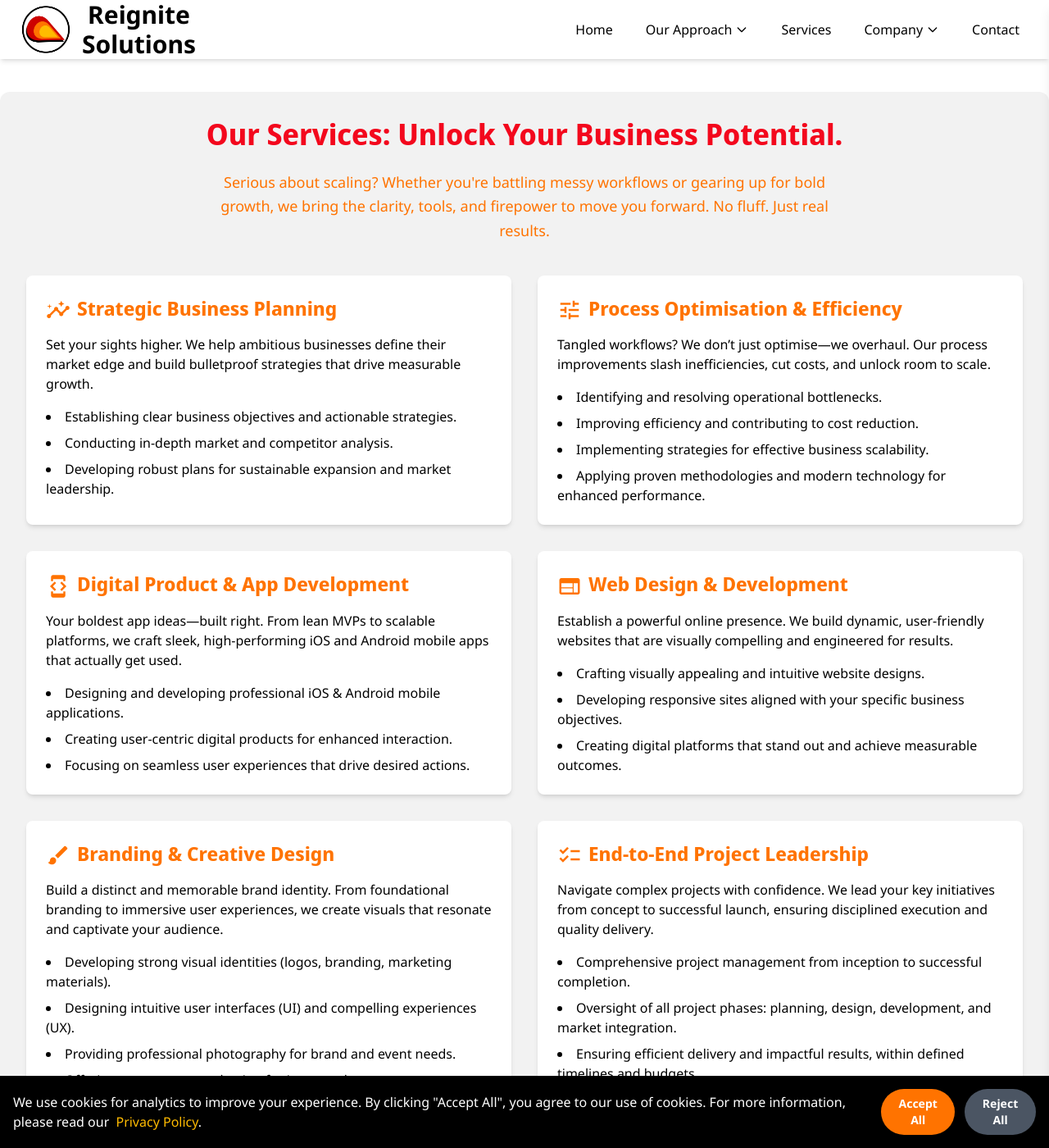
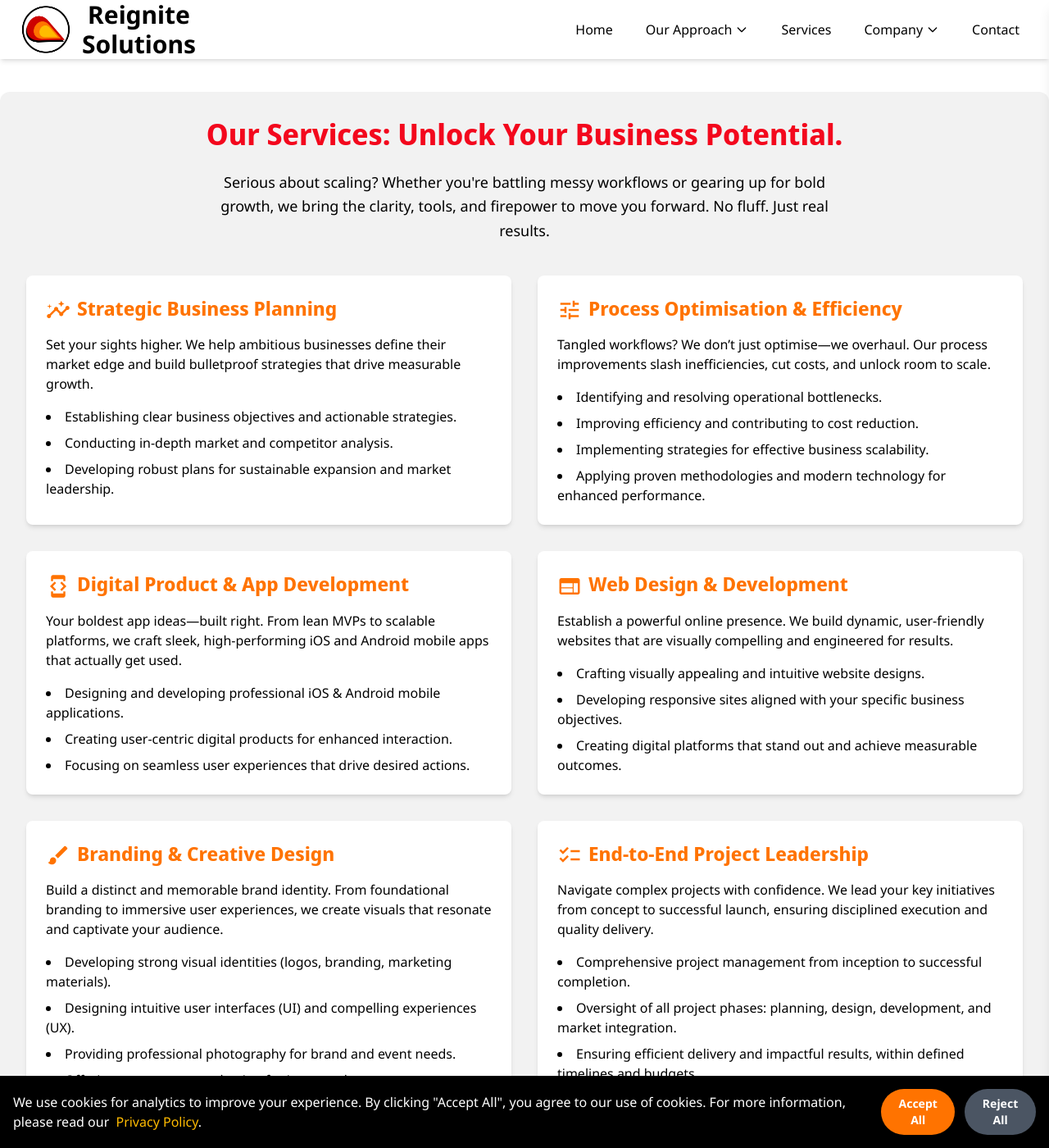
Before and after one commit to reignitesolutions/reignitesolutions.github.io, a Jekyll site: the page built from services.html, in a window 1280 px wide and 1400 px high. Shown: the whole window at 82% size. Built offline with Jekyll 4.4.1, drawn with Linux system fonts in a browser that asks for light colours; nearby versions of some CDN libraries.

Commit message:
Update to styling

```diff
--- a/_layouts/default.html
+++ b/_layouts/default.html
@@ -94,7 +94,7 @@
                         <svg class="ml-1 w-4 h-4" fill="none" stroke="currentColor" viewBox="0 0 24 24" xmlns="http://www.w3.org/2000/svg"><path stroke-linecap="round" stroke-linejoin="round" stroke-width="2" d="M19 9l-7 7-7-7"></path></svg>
                     </button>
                     <div id="company-dropdown-menu" class="dropdown-menu absolute left-0 w-48 bg-pure-white rounded-md shadow-lg py-1 border border-gray-200" role="menu" aria-hidden="true">
-                        <a href="#about-us" class="block px-4 py-2 text-pure-black hover:bg-gray-100 hover:text-reignite-orange transition-colors" role="menuitem" tabindex="-1">About Us</a>
+                        <a href="{{ '/index.html' | relative_url }}#about-us" class="block px-4 py-2 text-pure-black hover:bg-gray-100 hover:text-reignite-orange transition-colors" role="menuitem" tabindex="-1">About Us</a>
                         <a href="{{ '/services.html' | relative_url }}#faq" class="block px-4 py-2 text-pure-black hover:bg-gray-100 hover:text-reignite-orange transition-colors" role="menuitem" tabindex="-1">FAQ</a>
                         <!-- <a href="#testimonials" class="block px-4 py-2 text-gray-700 hover:bg-gray-100 hover:text-reignite-orange transition-colors" role="menuitem" tabindex="-1">Testimonials</a> -->
                     </div>
@@ -136,7 +136,7 @@
                     <span class="material-icons mobile-dropdown-arrow">expand_more</span>
                 </button>
                 <div class="mobile-dropdown-menu ml-4 border-l border-gray-300 pl-4 space-y-2 mt-2" role="menu">
-                    <a href="#about-us" class="block text-pure-black hover:text-reignite-orange transition-colors text-base" onclick="closeMobileMenu()" role="menuitem">About Us</a>
+                    <a href="{{ '/index.html' | relative_url }}#about-u" class="block text-pure-black hover:text-reignite-orange transition-colors text-base" onclick="closeMobileMenu()" role="menuitem">About Us</a>
                     <a href="{{ '/services.html' | relative_url }}#faq" class="block text-pure-black hover:text-reignite-orange transition-colors text-base" onclick="closeMobileMenu()" role="menuitem">FAQ</a>
                     <!-- <a href="#testimonials" class="block text-gray-700 hover:text-reignite-orange transition-colors text-base" onclick="closeMobileMenu()" role="menuitem">Testimonials</a> -->
                 </div>
--- a/css/reignitev1.css
+++ b/css/reignitev1.css
@@ -32,7 +32,7 @@
             font-family: 'Noto Sans Display', sans-serif;
         }
 
-		.text-pure-black:hover {
+		a.text-pure-black:hover {
 			color: var(--reignite-orange);
 		}
 
--- a/services.html
+++ b/services.html
@@ -8,7 +8,7 @@ keywords: "Reignite, web development, digital marketing, branding, SEO, responsi
         <section id="services" class="bg-pure-white w-full py-16">
             <div class="bg-light-grey shadow-lg p-8 mb-12 w-full max-w-7xl mx-auto rounded-xl">
                 <h2 class="text-4xl font-bold text-reignite-red mb-6 text-center">Our Services: Unlock Your Business Potential.</h2>
-                <p class="text-lg text-center leading-relaxed max-w-3xl mx-auto mb-10">
+                <p class="text-lg text-center text-pure-black leading-relaxed max-w-3xl mx-auto mb-10">
                      Serious about scaling? Whether you're battling messy workflows or gearing up for bold growth, we bring the clarity, tools, and firepower to move you forward. No fluff. Just real results.</p>
                 <div class="grid md:grid-cols-1 lg:grid-cols-2 gap-8">
                     <div class="bg-pure-white p-6 rounded-lg shadow-md">
```
Also changed, not shown: 8 other files.
